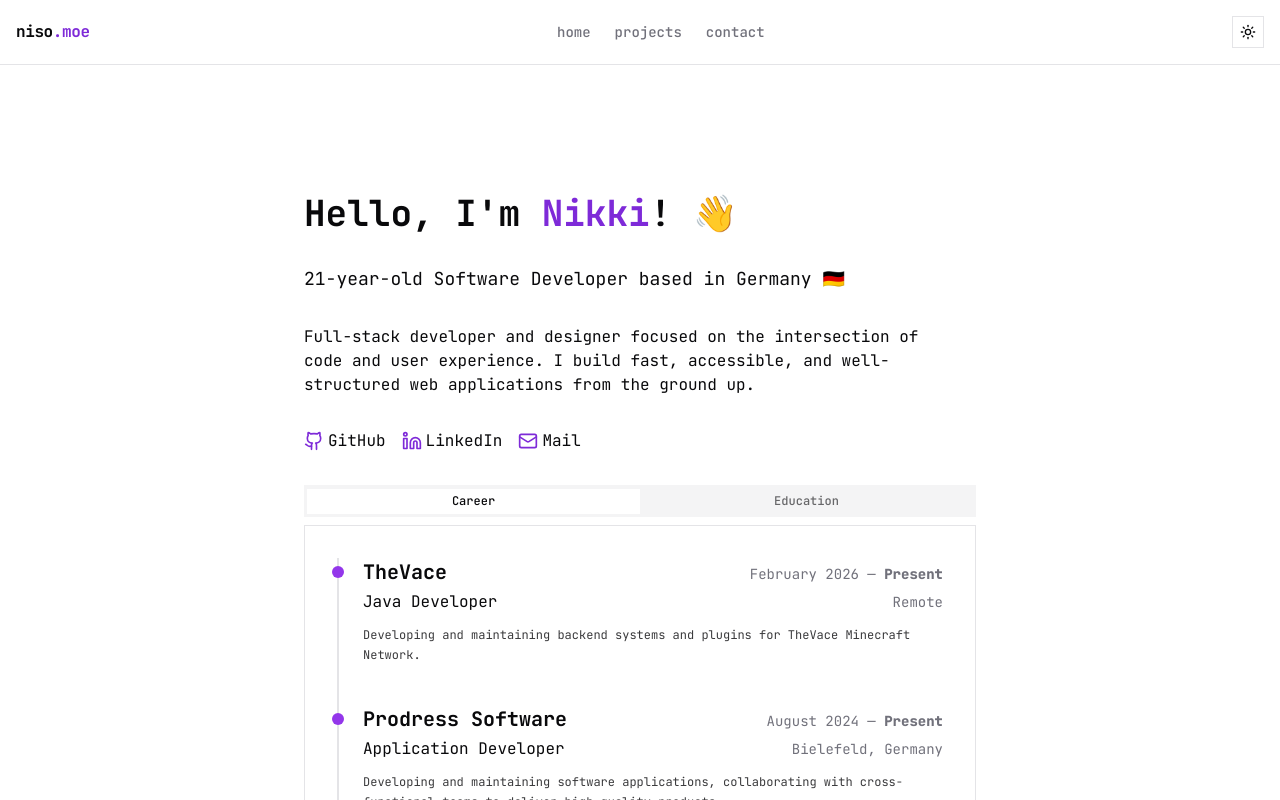
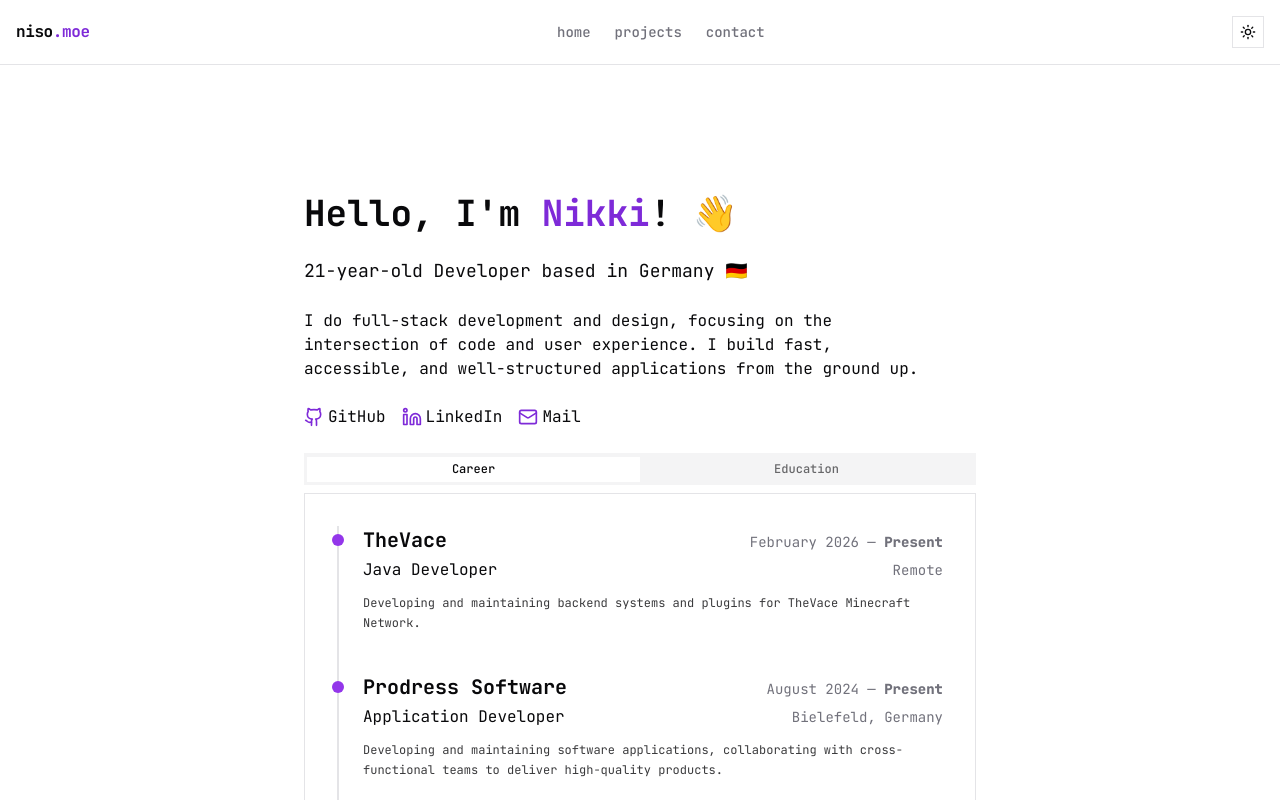
Before and after one commit to CuteNikki/Portfolio, a Next.js app: page / in a window 1280 px wide. Shown: the top 800 px of the page. Built offline with nearby package versions, Linux system fonts and the light colour scheme.

Commit message:
refactor: adjust gap spacing in Home component and update title in PERSONAL_DETAILS

```diff
--- a/src/app/page.tsx
+++ b/src/app/page.tsx
@@ -11,7 +11,7 @@ export const metadata = SITE_METADATA.home;
 
 export default function Home() {
   return (
-    <div className='flex flex-col gap-8'>
+    <div className='flex flex-col gap-6'>
       <h1 className='text-4xl font-bold'>
         Hello, I&apos;m{' '}
         <span className='text-primary-text'>{PERSONAL_DETAILS.firstName}</span>!
--- a/src/constants/personal.ts
+++ b/src/constants/personal.ts
@@ -29,9 +29,9 @@ export const PERSONAL_DETAILS = {
   firstName: 'Nikki',
   middleName: 'Sophie',
   lastName: 'Berthold',
-  title: 'Software Developer',
+  title: 'Developer',
   description:
-    'Full-stack developer and designer focused on the intersection of code and user experience. I build fast, accessible, and well-structured web applications from the ground up.',
+    'I do full-stack development and design, focusing on the intersection of code and user experience. I build fast, accessible, and well-structured applications from the ground up.',
   dateOfBirth: new Date('2004-09-26'),
   get age() {
     const today = new Date();
```
